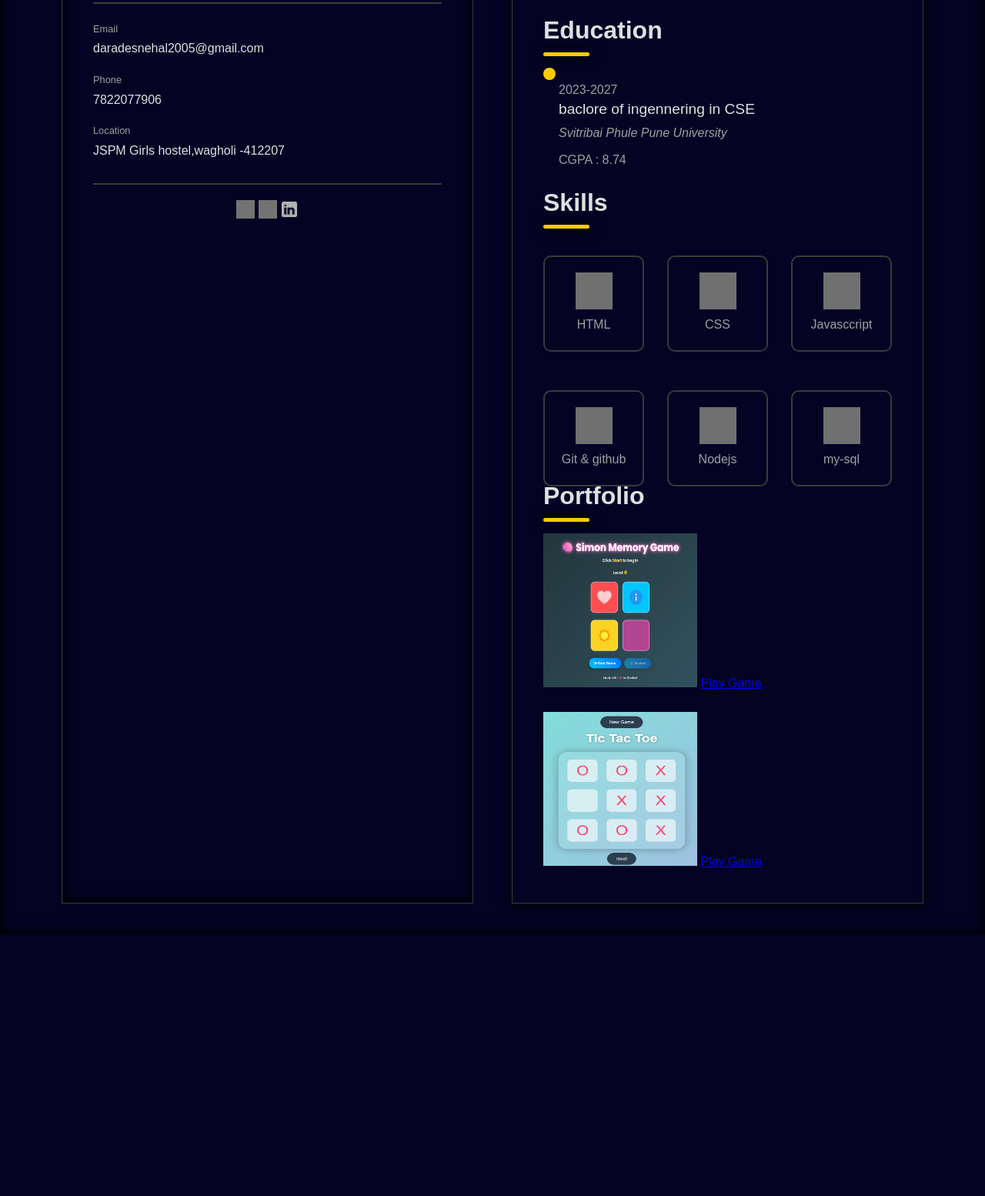
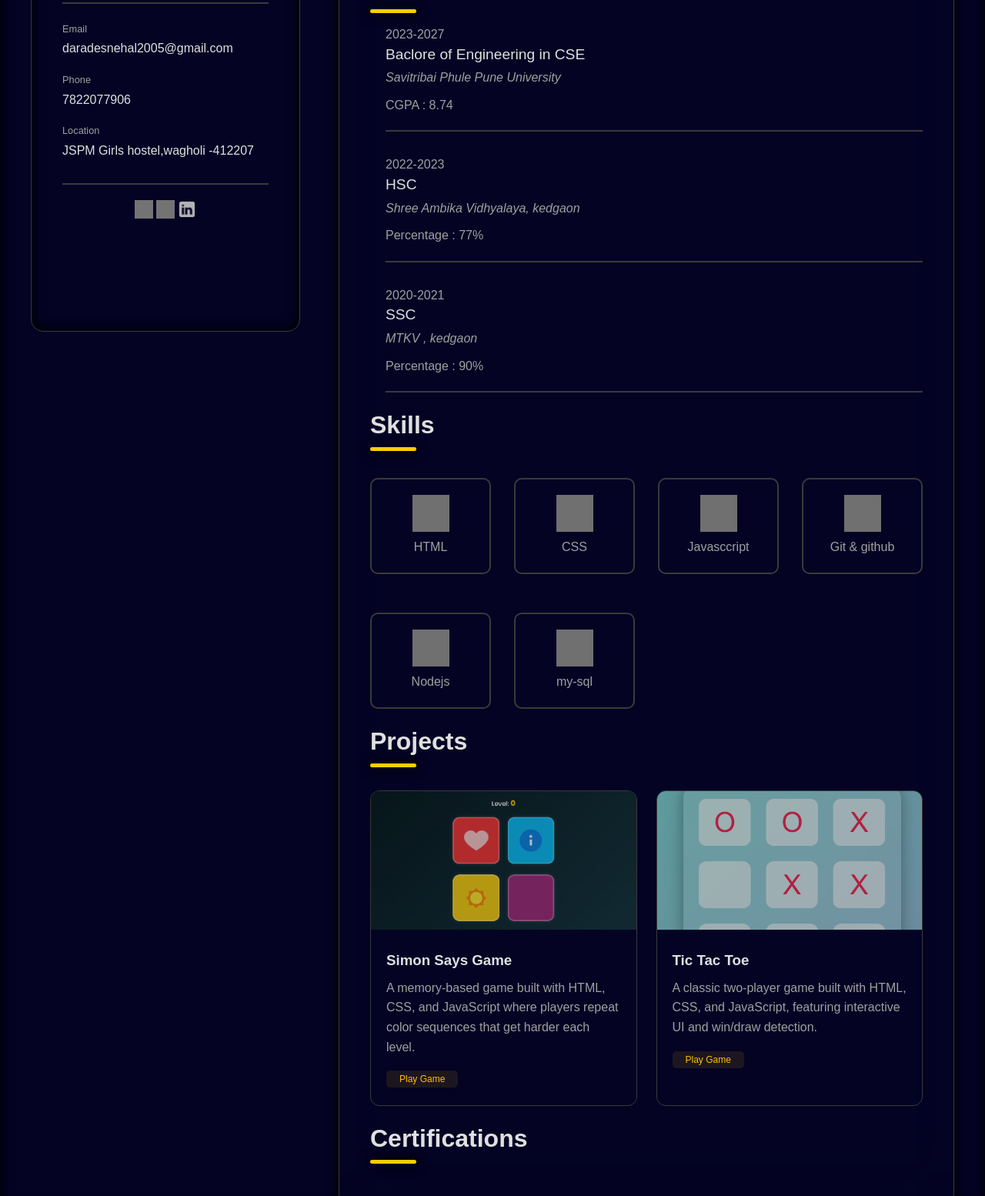
Before and after one commit to Snehal42/portfolio_1, a plain HTML site: page index.html in a window 1280 px wide. Shown: the part 329-1883 px from the top of the page at 77% size. Before the commit the page ends 1543 px from the top, so only its background shows below. Drawn offline with Linux system fonts and the light colour scheme; grey boxes are pictures that could not be loaded.

Commit message:
responsive

```diff
--- a/index.html
+++ b/index.html
@@ -45,10 +45,11 @@
             <!-- navigation -->
             <div id="navigation">
                 <nav >
-                    <a href="#about" class="active">about</a>
+                    <a href="#about" class="active">About</a>
                     <a href="#education">Education</a>
                     <a href="#skills">Skills</a>
-                    <a href="#portfolio">Portfolio</a>
+                    <a href="#Projects">Projects</a>
+                    <a href="#Certificats">Certifications</a>
                 </nav>
 
             </div>
@@ -66,17 +67,27 @@
             <div id="education">
                 <h2 class="heading">Education</h2>
                 <div class="line"></div>
-                <div class="Ocircle">
-                    <div class="Icircle"></div>
-                </div>
+
                 <div class="edtech">
 
                     <div class="edfirst">
                         <div> 2023-2027</div>
-                        <h3 class="degree">baclore of ingennering in CSE</h3>
-                        <p class="college">Svitribai Phule Pune University</p>
+                        <h3 class="degree">Baclore of Engineering in CSE</h3>
+                        <p class="college">Savitribai Phule Pune University</p>
                         <p class="work">CGPA : 8.74</p>
+                    </div>
+                    <div class="edfirst">
+                        <div> 2022-2023</div>
+                        <h3 class="degree">HSC</h3>
+                        <p class="college">Shree Ambika Vidhyalaya, kedgaon</p>
+                        <p class="work">Percentage : 77%</p>
+                    </div>
 
+                    <div class="edfirst">
+                        <div> 2020-2021</div>
+                        <h3 class="degree">SSC</h3>
+                        <p class="college">MTKV , kedgaon</p>
+                        <p class="work">Percentage : 90%</p>
                     </div>
                 </div>
             </div>
@@ -136,29 +147,47 @@
 
 
             <!-- portfolio -->
-            <div id="portfolio">
-                <h2 class="heading">Portfolio</h2>
+            <div id="Projects">
+
+                <h2 class="heading">Projects</h2>
                 <div class="line"></div>
-            </div>
+
 
                 <div class="project-container">
+
                     <div class="project">
                         <img src="assets/SimonSaysGame.png" alt=" Project image">
+
+                        <div class="card">
+                            <h3>Simon Says Game</h3>
+                            <P>A memory-based game built with HTML, CSS, and JavaScript where players repeat color sequences that get harder each level.</P>
+                            <span>
                                 <a href="https://snehal42.github.io/simon-says-game/">Play Game</a>
-                    <div>
+                            </span>
+                        </div>
 
                     </div>
 
-                </div>
                     <div class="project">
                         <img src="assets/TicTacToe.png" alt=" Project image">
-                    <a href="https://snehal42.github.io/Tic-Tac-Toe/">Play Game</a>
-                    <div>
+
+                        <div class="card">
+                            <h3>Tic Tac Toe</h3>
+                            <p>
+                            A classic two-player game built with HTML, CSS, and JavaScript, featuring interactive UI and win/draw detection.
+                            </p>
+                            <span><a href="https://snehal42.github.io/Tic-Tac-Toe/">Play Game</a></span>
 
                         </div>
                     </div>
 
 
+                </div>
+            </div>
+
+            <div class="Certificats">
+                <h2 class="heading">Certifications</h2>
+                <div class="line"></div>
             </div>
 
 
--- a/style.css
+++ b/style.css
@@ -16,32 +16,34 @@ body{
     display: grid;
     max-width: 1200px;
     grid-template-columns: 350px 1fr;
-    padding: 40px;
+    padding-top: 40px;
     gap : 50px;
     margin: auto;
-    grid-template-columns : repeat(auto-fit , minmax(120px , 1fr));
 }
 
 
 .side-bar{
-    height: auto;
+    height: 90dvh;
     padding: 40px;
     background-color: #201e36;
     background-color: transparent;
     backdrop-filter: blur(10px);
     border: 1px solid #3a3a3a;
     box-shadow: inset 0px 0px 15px 2px black;
-
+    border-radius: 16px;
+    position: sticky;
+    top : 40px;
 }
 
 .main-content{
-    height: auto;
+    /* height: auto; */
     background-color: #201e36;
     background-color: transparent;
-    backdrop-filter: blur(10px);
+    backdrop-filter: blur(50px);
     border: 1px solid #3a3a3a;
     padding: 40px;
     box-shadow:  0px 0px 15px 2px black;
+    border-radius: 16px;
 }
 
 .profile {
@@ -115,7 +117,7 @@ body{
 
 /* navigation */
 #navigation{
-    padding: 30px 20px;
+
     border-bottom : 2px solid #3a3a3a;
     margin-bottom: 20px;
     padding-bottom: 20px;
@@ -124,7 +126,7 @@ body{
 nav{
     display: flex;
     justify-content: flex-end;
-    gap:3rem;
+    gap:20px;
 }
 
 nav a{
@@ -166,12 +168,14 @@ nav a{
     display: grid;
     grid-template-columns : repeat(auto-fit , minmax(120px , 1fr));
     gap:30px;
+    margin-bottom: 30px;
 }
 
 .item img{
     height: 48px;
     width: 48px;
     filter: invert(75%);
+    margin-bottom: 15 px;
 }
 .item{
     padding: 20px;
@@ -218,29 +222,104 @@ nav a{
 
 }
 .edfirst{
+
+    border-bottom: 2px solid #3a3a3a;
+    padding-bottom:20px;
     margin-bottom: 30px;
 }
-.Ocircle{
-    height: 16px;
-    width: 16px;
-    border-radius: 50%;
-    background-color: #FFCC00;
-    padding: 3px;
-}
+
 
 
 /* Portfolio */
 .project-container{
-    display:grid;
-    grid-template-columns: 1fr ,1fr;
+    margin-top: 100px;
+    margin-top:30px;
+    display: grid;
+    grid-template-columns : repeat(auto-fit , minmax(120px , 1fr));
     gap:25px;
+    margin-bottom: 30px;
+}
+.project {
+    border-radius: 12px;
+    border: 1px solid #3a3a3a;
+    overflow: hidden;
+    transition: transform 0.5s ease, box-shadow 0.5s ease;
+}
+.project img{
+    height: 180px;
+    width: 100%;
+    object-fit: cover;
+    aspect-ratio: 1/1;
+    filter: brightness(0.7) contrast(1.2) saturate(0.9);
+
+}
+.project:hover{
+    transform: translateY(-10px);
+    box-shadow: 0px 0px 10px 5px rgba(0,0,0,0.3);
+}
+.card{
+    padding: 20px;
+
 }
 
-.project img{
-    height: 200px;
-    width: 200px;
-    aspect-ratio: 1/1;
+.card h3{
+    color: #e0e0e0;
+    margin-bottom: 10px;
 }
+
+.card p{
+    color: #a0a0a0;
+    line-height: 1.6;
+    margin-bottom: 15px;
+}
+.card span{
+    background-color: rgba(255, 191, 0, 0.1);
+    color: #FFBF00;
+    padding: 4px 8px;
+    border-radius: 5px;
+    font-size: 0.75rem;
+    margin-right: 5px;
+}
+.card span a{
+    text-decoration: none;
+    color: #FFBF00;
+
+    padding: 6px 9px;
+
+}
+
+
+
+@media screen and (max-width:1200px) {
+    .main-container{
+        grid-template-columns: 1fr;
+        padding: 20px;
+    }
+
+    .sidebar{
+        position: static;
+        height: auto;
+    }
+}
+
+@media screen and (max-width:750px) {
+    .project-container{
+        grid-template-columns: 1fr;
+    }
+
+    #navigation nav {
+        /* Adjust nav for smaller screens */
+        justify-content: center;
+        flex-wrap: wrap;
+    }
+
+    .sidebar{
+        display: flex;
+        justify-content: center;
+        gap: 40px;
+    }
+}
+
 
 
 
@@ -299,9 +378,9 @@ nav{
 }
 
 @media screen and (max-width:750px) {
-    /* .project-container{
+    .project-container{
         grid-template-columns: 1fr;
-    } */
+    }
 
     #navigation nav {
         /* Adjust nav for smaller screens */
@@ -317,9 +396,9 @@ nav{
 }
 
 @media screen and (max-width:400px) {
-    /* .project-container{
+    .project-container{
         grid-template-columns: 1fr;
-    } */
+    }
 
     #navigation nav {
         /* Adjust nav for smaller screens */
```
Also changed, not shown: assets/Artificial-inteligence.jpg (added), assets/JAVA-DSA.png (added), assets/ML-for-beginners.jpg (added), assets/Prompt-engineerring.jpg (added). Lines whose indentation alone changed are shown as unchanged.
